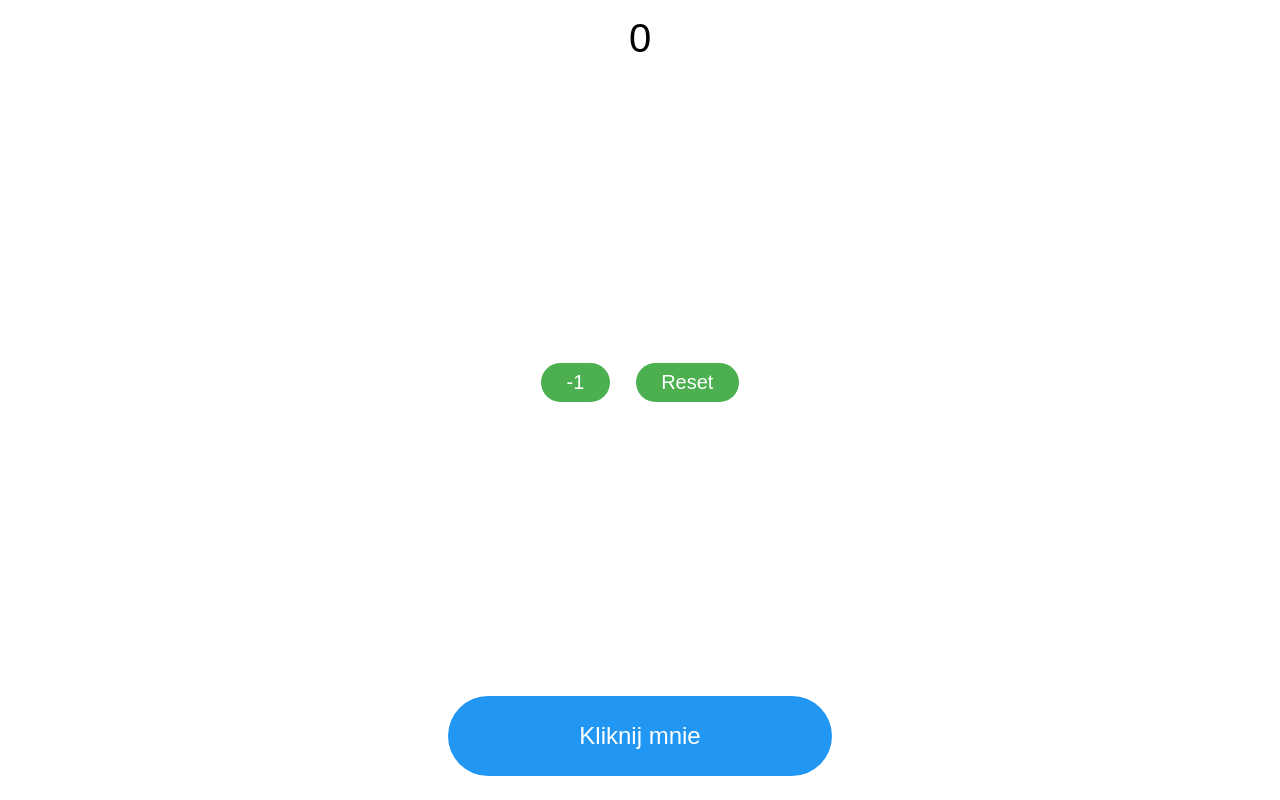
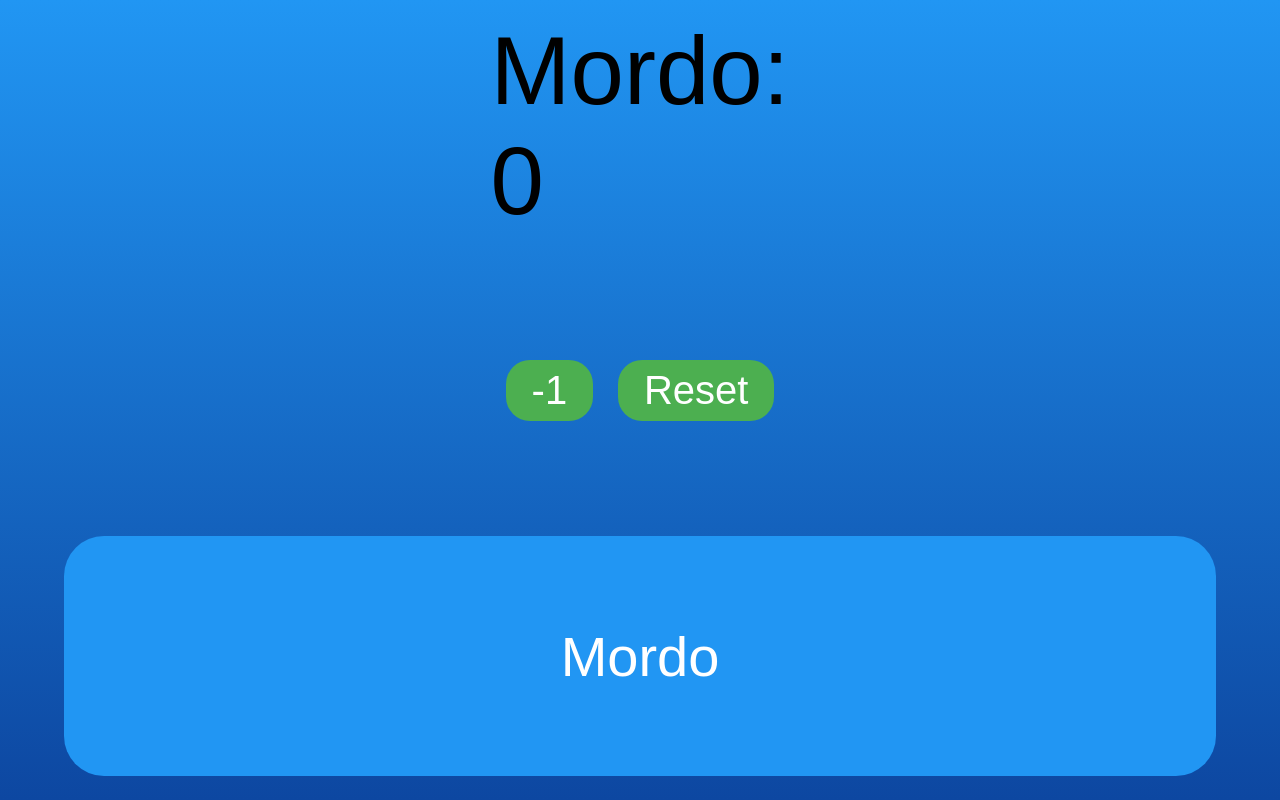
Before and after one commit to cwelownia/counter, a plain HTML site: page index.html in a window 1280 px wide. Drawn offline with Linux system fonts and the light colour scheme.

Commit message:
Update index.html

```diff
--- a/index.html
+++ b/index.html
@@ -5,6 +5,7 @@
   <title>Licznik z przyciskiem</title>
   <style>
     body {
+      background: linear-gradient(to bottom, #2196F3, #0D47A1);
       margin: 0;
       font-family: Arial, sans-serif;
       display: flex;
@@ -12,10 +13,11 @@
       height: 100vh;
       justify-content: space-between;
       align-items: center;
+      overflow-y: hidden;
     }
 
-    #counter {
-      font-size: 5vh;
+    #count {
+      font-size: 12vh;
       margin-top: 2vh;
     }
 
@@ -26,7 +28,7 @@
     }
 
     .counter-btn {
-      font-size: 2.5vh;
+      font-size: 5vh;
       padding: 1vh 2vw;
       border-radius: 3vh;
       border: none;
@@ -36,10 +38,10 @@
     }
 
     #bigButton {
-      width: 30vw;
-      height: 10vh;
+      width: 90vw;
+      height: 30vh;
       border-radius: 5vh;
-      font-size: 3vh;
+      font-size: 7vh;
       margin-bottom: 3vh;
       background-color: #2196F3;
       color: white;
@@ -50,13 +52,13 @@
 </head>
 <body>
 
-  <div id="counter">0</div>
+  <div id="count">Mordo: <div id="counter">0</div></div>
   <div class="button-row">
     <button class="counter-btn" onclick="decrease()">-1</button>
-    <button class="counter-btn" onclick="reset()">Reset</button>
+    <button class="counter-btn" onclick="niereset()"></!--onclick="reset()"--!>Reset</button>
   </div>
 
-  <button id="bigButton" onclick="increase()">Kliknij mnie</button>
+  <button id="bigButton" onclick="increase()">Mordo</button>
 
   <script>
     function setCookie(name, value, days) {
```
